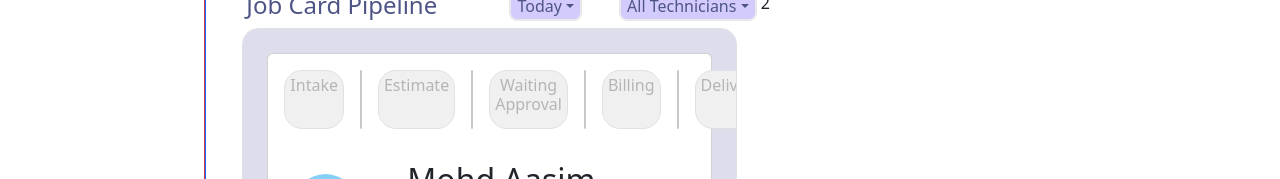
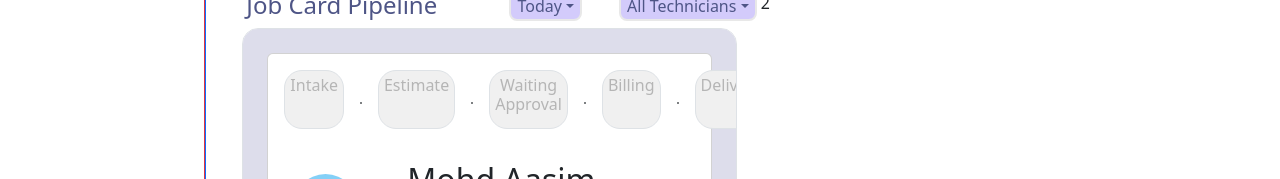
Before and after one commit to mdaasim77/AutoCare_Car_service_project, a React (Vite) app: page / in a window 1280 px wide. Shown: the part 370-549 px from the top of the page. Built offline with nearby package versions, Linux system fonts and the light colour scheme.

Commit message:
lines add replace hr to div

```diff
--- a/src/Components/Job_CardPipeline.jsx
+++ b/src/Components/Job_CardPipeline.jsx
@@ -79,25 +79,37 @@ export default function Job_CardPipeline() {
                     <h6>Intake</h6>
                   </div>
 
-                  <hr className="border rounded-3 border-dark" />
+                  <div
+                    className="horizontalline border rounded-3 border-dark h-25
+                    mt-5 "
+                  ></div>
 
                   <div className="pipelinecardptag border m-3">
                     <h6>Estimate</h6>
                   </div>
 
-                  <hr className="border rounded-3 border-dark" />
+                  <div
+                    className="horizontalline border rounded-3 border-dark h-25
+                    mt-5 "
+                  ></div>
 
                   <div className="pipelinecardptag border m-3">
                     <h6>Waiting Approval</h6>
                   </div>
 
-                  <hr className="border rounded-3 border-dark" />
+                  <div
+                    className="horizontalline border rounded-3 border-dark h-25
+                    mt-5 "
+                  ></div>
 
                   <div className="pipelinecardptag border m-3">
                     <h6>Billing</h6>
                   </div>
 
-                  <hr className="border rounded-3 border-dark" />
+                  <div
+                    className="horizontalline border rounded-3 border-dark h-25
+                    mt-5 "
+                  ></div>
 
                   <div className="pipelinecardptag border m-3">
                     <h6>Delivered</h6>
--- a/src/index.css
+++ b/src/index.css
@@ -175,3 +175,7 @@ nav {
 .cardtxt1 {
   margin-bottom: -5px;
 }
+.horizontalline {
+  width: 40px;
+  padding: 0px;
+}
```
